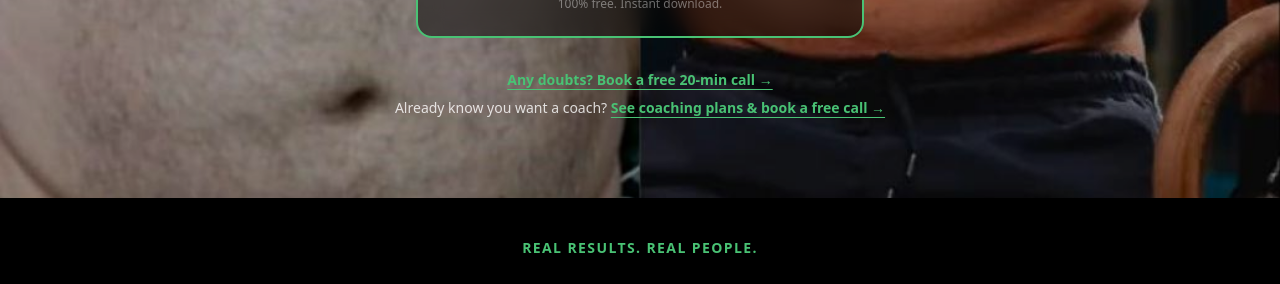
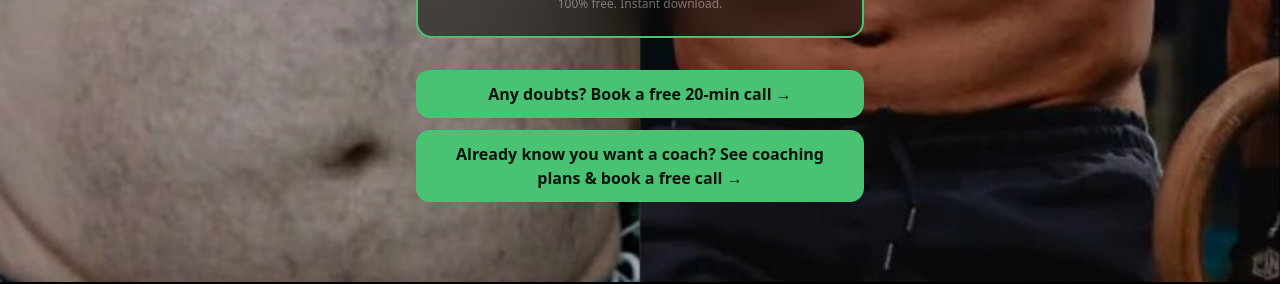
Before and after one commit to AdrianoDRJB/Transform-method, a React (Vite) app: page / in a window 1280 px wide. Shown: the part 801-1085 px from the top of the page. Built offline with nearby package versions, Linux system fonts and the light colour scheme.

Commit message:
Style CTA links as buttons
Give the "Book a free 20-min call" and "See coaching plans" CTA links the same solid green button styling as the Free eBooks button, per user request.

```diff
--- a/src/components/HomePage.jsx
+++ b/src/components/HomePage.jsx
@@ -124,24 +124,22 @@ function HomePage() {
             <p className="text-white/40 text-xs mt-3">100% free. Instant download.</p>
           </div>
         {/* Tertiary CTA - Free 20-min discovery call for people with questions */}
-          <p className="text-white/80 text-sm mb-2">
           <a
             href="https://calendly.com/adriano-nutrition/free-20-min-discovery-call"
             target="_blank"
             rel="noopener noreferrer"
-              className="underline underline-offset-4 font-semibold text-[#49c274] hover:text-[#5dcf85]"
+            className="block w-full max-w-md mx-auto bg-[#49c274] hover:bg-[#5dcf85] text-[#06140b] font-bold py-3 px-6 rounded-xl transition-all text-center mb-3"
           >
             Any doubts? Book a free 20-min call →
           </a>
-          </p>
 
         {/* Secondary CTA - Path to paid coaching, for people who already know they want a coach */}
-          <p className="text-white/80 text-sm">
-            Already know you want a coach?{' '}
-            <Link to="/plans" className="underline underline-offset-4 font-semibold text-[#49c274] hover:text-[#5dcf85]">
-              See coaching plans &amp; book a free call →
+          <Link
+            to="/plans"
+            className="block w-full max-w-md mx-auto bg-[#49c274] hover:bg-[#5dcf85] text-[#06140b] font-bold py-3 px-6 rounded-xl transition-all text-center"
+          >
+            Already know you want a coach? See coaching plans &amp; book a free call →
           </Link>
-          </p>
         </div>
       </div>
 
```
Lines whose indentation alone changed are shown as unchanged.
